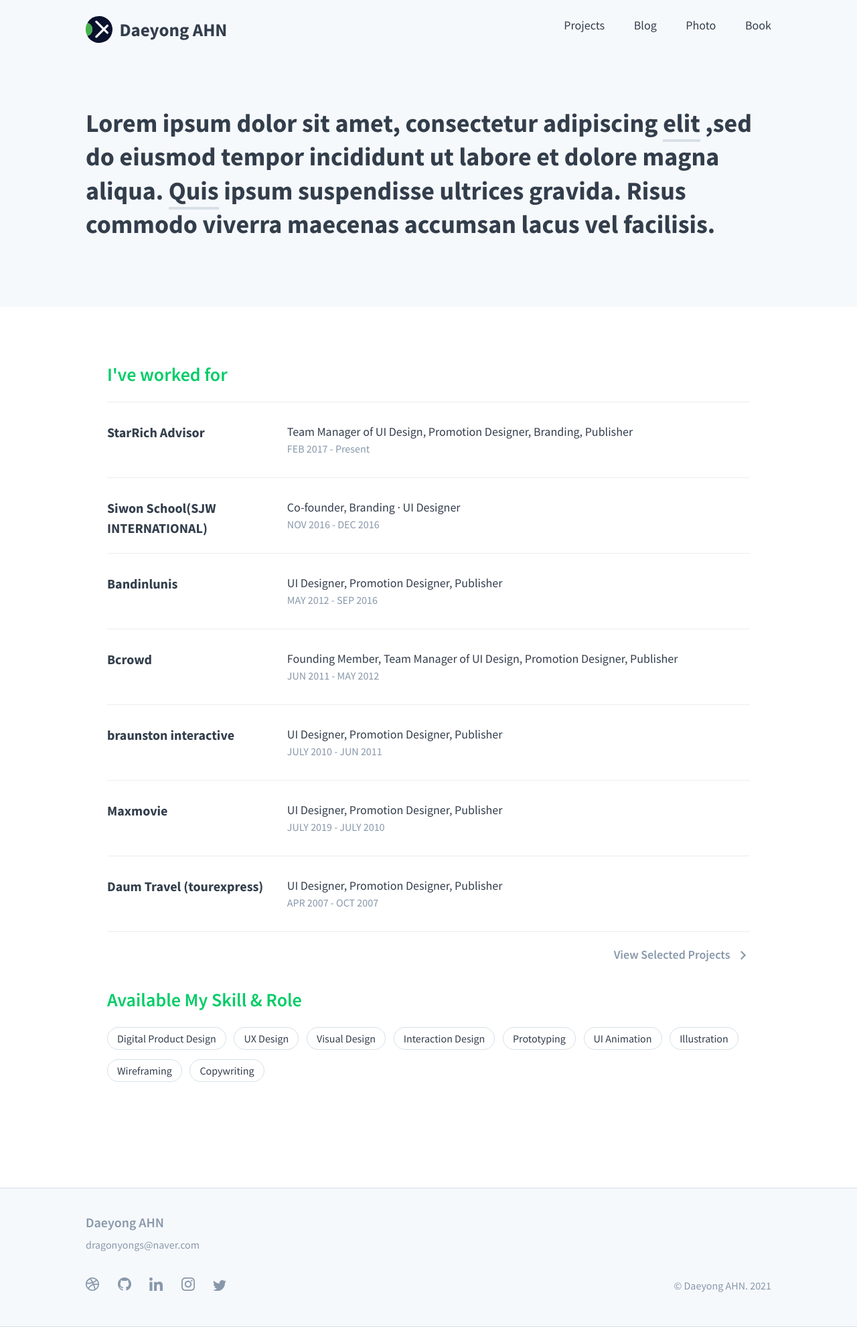
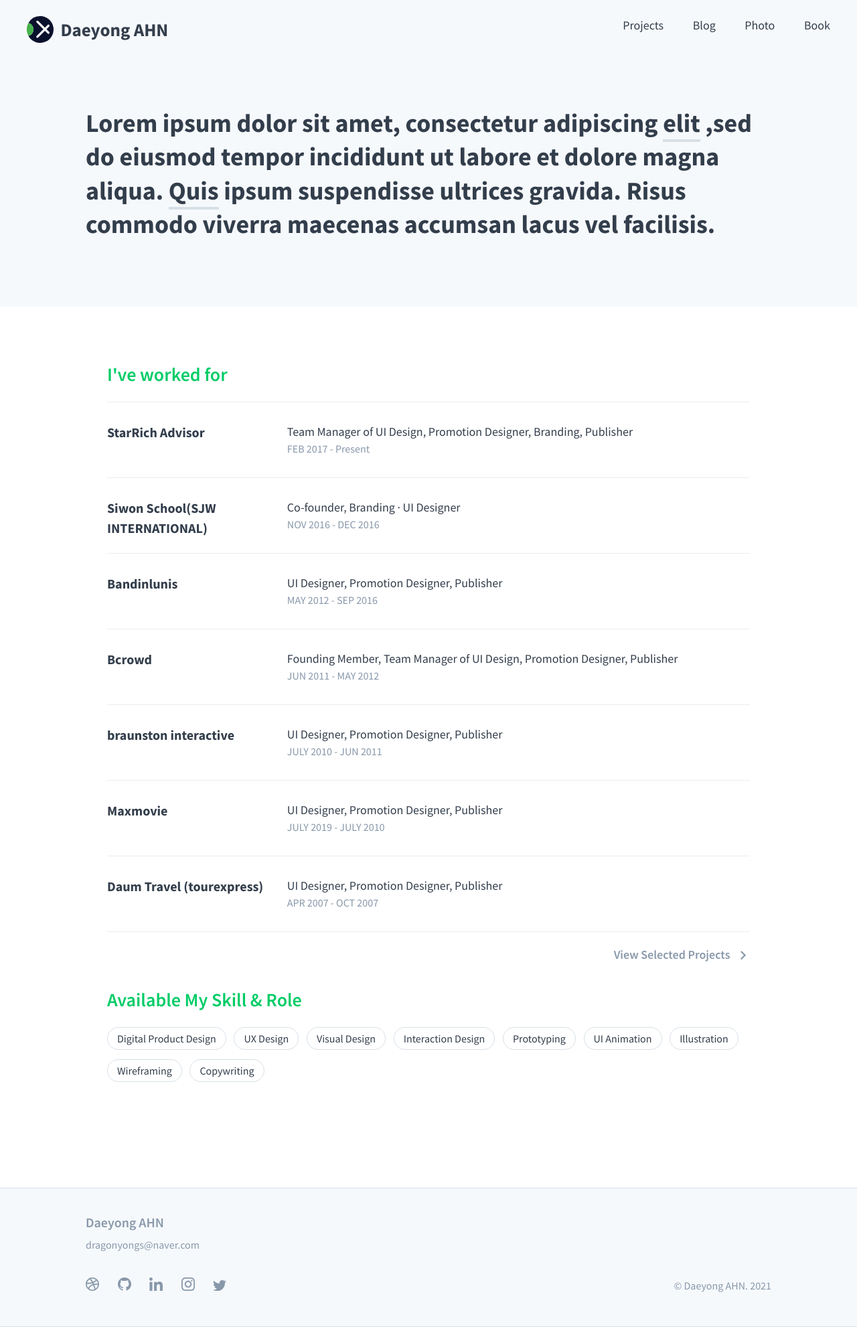
Before and after one commit to dragonyongs/daeyong.github.io, a Jekyll site: the page built from index.md, in a window 1280 px wide. Shown: the whole page at 67% size. Built offline with Jekyll 4.4.1, drawn with Linux system fonts in a browser that asks for light colours.

Commit message:
Update _layout.scss

```diff
--- a/_sass/_layout.scss
+++ b/_sass/_layout.scss
@@ -38,6 +38,7 @@ footer>.footer_wrap,
     padding: 24px 0;
   &-container {
       margin: 0 auto;
+      width: 1200px;
       padding-bottom: 10px;
       position: relative;
       .logo{
```
